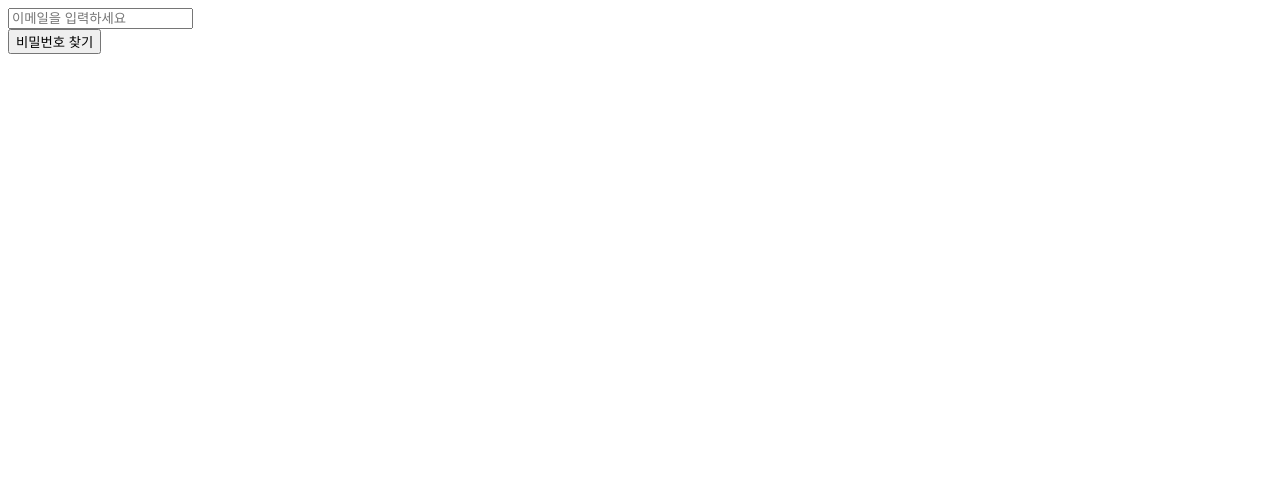
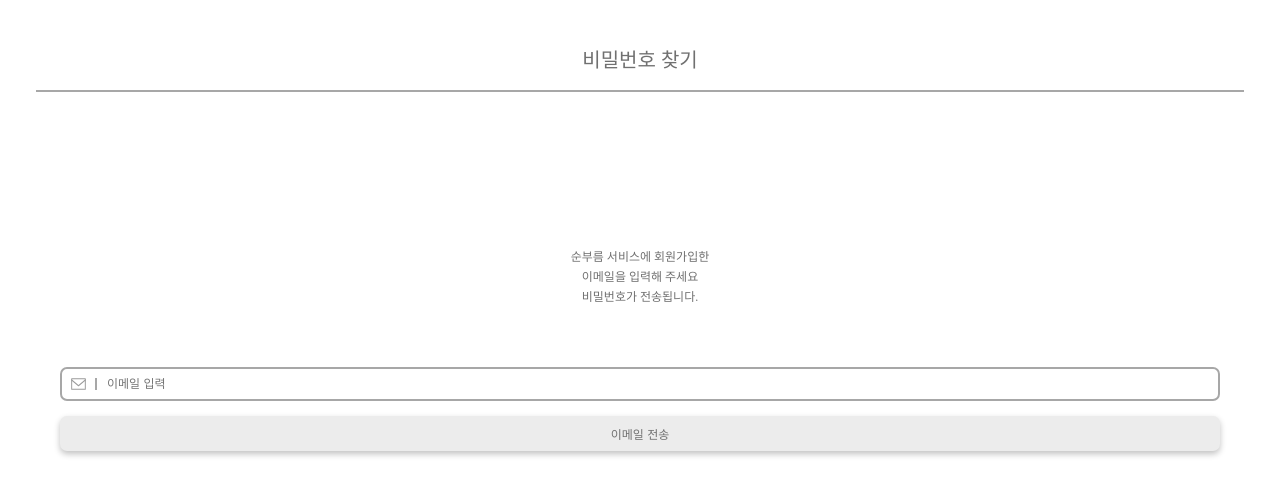
Before and after one commit to dvlops87/userTest, a Django app: page /login/find_password/ in a window 1280 px wide. Shown: the top 496 px of the page. Run offline with Django 3.2, Linux system fonts and the light colour scheme.

Commit message:
[FE] :: 비밀번호 찾기 페이지 구현

```diff
--- a/SoonDelivery_Project/account/static/css/find_id.css
+++ b/SoonDelivery_Project/account/static/css/find.css
@@ -14,7 +14,7 @@ body {
   justify-content: center;
 }
 
-#find-id-container {
+#find-container {
   height: 100%;
   width: 100%;
   display: flex;
@@ -73,8 +73,8 @@ body {
 
 /* 중앙 컨테이너 끝 */
 
-/* 아이디 찾기 폼 시작 */
-#find-id-form {
+/* 찾기 폼 시작 */
+#find-form {
   width: 100%;
   margin: 30px 0px;
 }
@@ -131,4 +131,4 @@ body {
 }
 /* 버튼 영역 끝 */
 
-/* 아이디 찾기 폼 끝 */
+/*찾기 폼 끝 */
--- a/SoonDelivery_Project/account/static/css/login.css
+++ b/SoonDelivery_Project/account/static/css/login.css
@@ -16,8 +16,9 @@ body {
 }
 
 #login-container {
-  width: 100%;
+  flex: 1;
   height: 100%;
+  margin: 0px 24px;
   display: flex;
   flex-direction: column;
   align-items: center;
--- a/SoonDelivery_Project/account/templates/find_password.html
+++ b/SoonDelivery_Project/account/templates/find_password.html
@@ -1,16 +1,59 @@
+{% load static %}
 <!DOCTYPE html>
 <html lang="en">
 <head>
     <meta charset="UTF-8">
     <meta http-equiv="X-UA-Compatible" content="IE=edge">
     <meta name="viewport" content="width=device-width, initial-scale=1.0">
+    <link rel="stylesheet" href="{% static 'css/reset.css' %}">
+    <link rel="stylesheet" href="{% static 'css/find.css' %}">
     <title>Document</title>
 </head>
+<!-- body 시작 -->
 <body>
-    <form method="POST" action="{% url 'find_password' %}">
-        {% csrf_token %}
-        <input type="text" name="school_email" placeholder="이메일을 입력하세요"required><br>
-        <button id="signupButton">비밀번호 찾기</button>
-    </form>
+    <!-- 메인컨테이너 시작 -->
+    <div id="main-container">
+        <!-- 찾기 컨테이너 시작 -->
+        <div id="find-container">
+            <!-- 제목 영역시작 -->
+            <div id="top-title-area">
+                <div class="top-title">
+                    <p>비밀번호 찾기</p>
+                </div>
+            </div>
+            <!-- 제목 영역 끝 -->
+            <!-- 중앙 컨테이너 시작 -->
+            <div id="center-container">
+                <div class="description">
+                    <p>순부름 서비스에 회원가입한<br>이메일을 입력해 주세요<br>비밀번호가 전송됩니다.</p>
+                </div>
+                <!-- 찾기 폼 시작 -->
+                <form id="find-form" method="POST" action="{% url 'login' %}">
+                    {% csrf_token %}
+                    <div class="item">
+                        <div class="icon-area">
+                            <img src="{% static 'image/email.svg' %}" alt="email">
+                        </div>
+                        <div class="input-area">
+                            <input class="input-box" type="text" name="nickname" placeholder="이메일 입력" required>
+                        </div>
+                    </div>
+                    <div id="button-area">
+                        <button class="gray big-button">이메일 전송</button>
+                    </div>
+                    {% if 'error' %}
+                        <p>{{error}}</p>
+                    {% endif %}
+                </form>
+                <!-- 찾기 폼 끝 -->
+                <!-- 여백 영역 시작 -->
+                <div class="white-space"></div>
+                <!-- 여백 영역 끝 -->
+            </div>
+            <!-- 중앙 컨테이너 끝 -->
+        </div>
+        <!-- 찾기 컨테이너 끝 -->
+    </div>
+    <!-- 메인컨테이너 끝 -->
 </body>
 </html>
```
Also changed, not shown: SoonDelivery_Project/account/templates/find_id.html (+6 -6 lines).
